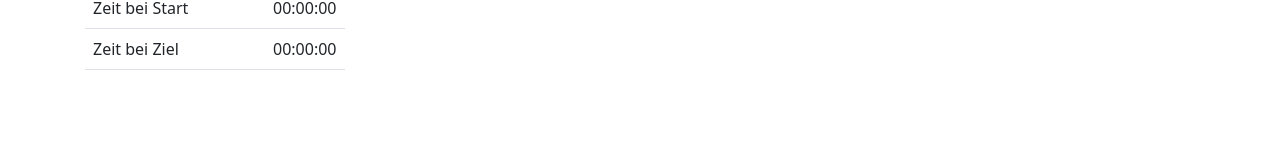
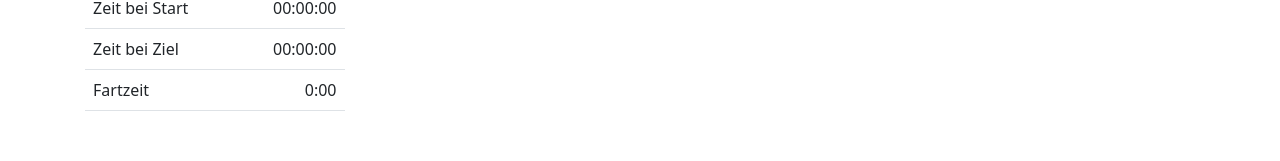
Before and after one commit to BreathingFlesh/pren_react_website, a React (Create React App) app: page / in a window 1280 px wide. Shown: the part 239-400 px from the top of the page. Built offline with nearby package versions, Linux system fonts and the light colour scheme; no server answers.

Commit message:
Add standard value

```diff
--- a/src/App.js
+++ b/src/App.js
@@ -35,6 +35,10 @@ function App() {
     {
         'name': 'Zeit bei Ziel',
         'value': '00:00:00'
+    },
+    {
+        'name': 'Fartzeit',
+        'value': '0:00'
     }
   ]);
 
```
